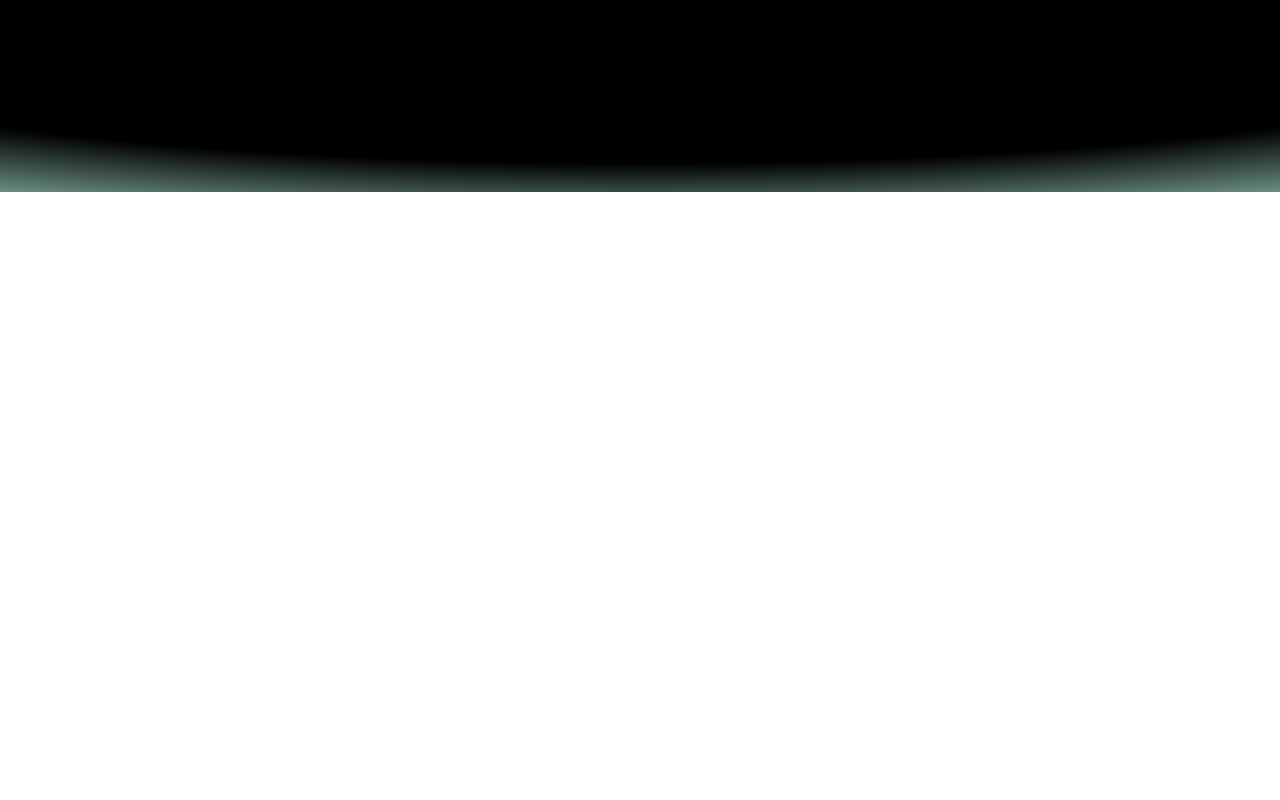
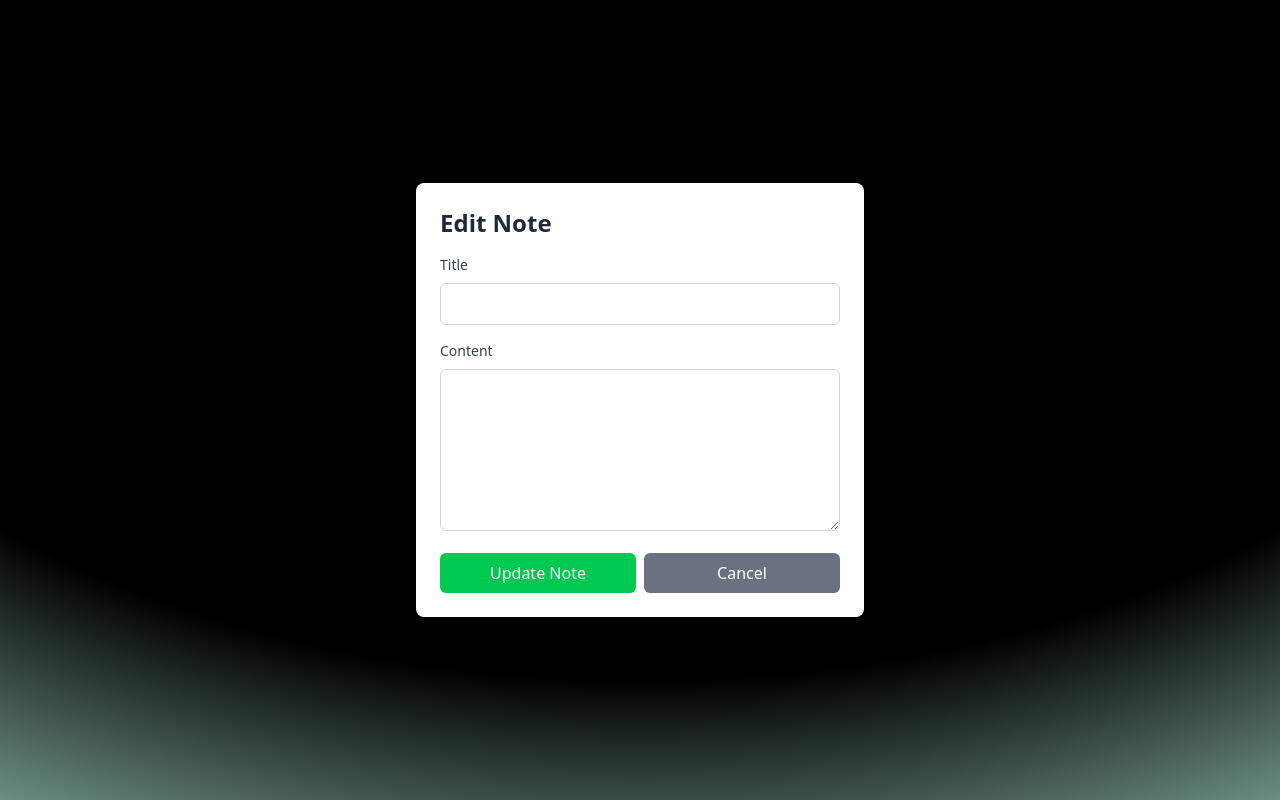
Before and after one commit to Aniket28176/NoteTaking_Application, a React app in the folder frontend/: page /edit-note/1 in a window 1280 px wide. Before the commit this address had no page. Built offline with nearby package versions, Linux system fonts and the light colour scheme; no server answers; the HTML template or start-up script is replaced by a standard one.

Commit message:
updated page

```diff
--- a/frontend/src/App.jsx
+++ b/frontend/src/App.jsx
@@ -1,8 +1,8 @@
 import { Route, Routes } from "react-router";
-
 import HomePage from "./pages/HomePage";
 import CreatePage from "./pages/createPage";
 import NoteDetailPage from "./pages/NoteDetailPage";
+import EditNotePage from "./pages/EditNotePage"; // You'll need to create this
 
 const App = () => {
   return (
@@ -12,6 +12,7 @@ const App = () => {
         <Route path="/" element={<HomePage />} />
         <Route path="/create" element={<CreatePage />} />
         <Route path="/note/:id" element={<NoteDetailPage />} />
+        <Route path="/edit-note/:id" element={<EditNotePage />} /> {/* Add this route */}
       </Routes>
     </div>
   );
--- /dev/null
+++ b/frontend/src/pages/EditNotePage.jsx
@@ -0,0 +1,103 @@
+import { useState, useEffect } from 'react';
+import { useParams, useNavigate } from 'react-router-dom';
+import axios from 'axios';
+
+const EditNotePage = () => {
+  const { id } = useParams();
+  const navigate = useNavigate();
+  const [note, setNote] = useState({
+    title: '',
+    content: ''
+  });
+  const [loading, setLoading] = useState(true);
+
+  useEffect(() => {
+    const fetchNote = async () => {
+      try {
+        const response = await axios.get(`/api/notes/${id}`);
+        setNote(response.data);
+        setLoading(false);
+      } catch (error) {
+        console.error('Error fetching note:', error);
+        setLoading(false);
+      }
+    };
+
+    fetchNote();
+  }, [id]);
+
+  const handleSubmit = async (e) => {
+    e.preventDefault();
+    try {
+      await axios.put(`/api/notes/${id}`, note);
+      navigate('/'); // Redirect to home after successful update
+    } catch (error) {
+      console.error('Error updating note:', error);
+    }
+  };
+
+  const handleChange = (e) => {
+    setNote({
+      ...note,
+      [e.target.name]: e.target.value
+    });
+  };
+
+  if (loading) return <div>Loading...</div>;
+
+  return (
+    <div className="min-h-screen flex items-center justify-center p-4">
+      <form onSubmit={handleSubmit} className="bg-white rounded-lg shadow-lg p-6 w-full max-w-md">
+        <h1 className="text-2xl font-bold mb-4 text-gray-800">Edit Note</h1>
+
+        <div className="mb-4">
+          <label htmlFor="title" className="block text-sm font-medium text-gray-700 mb-2">
+            Title
+          </label>
+          <input
+            type="text"
+            id="title"
+            name="title"
+            value={note.title}
+            onChange={handleChange}
+            className="w-full px-3 py-2 border border-gray-300 rounded-md focus:outline-none focus:ring-2 focus:ring-green-500"
+            required
+          />
+        </div>
+
+        <div className="mb-4">
+          <label htmlFor="content" className="block text-sm font-medium text-gray-700 mb-2">
+            Content
+          </label>
+          <textarea
+            id="content"
+            name="content"
+            value={note.content}
+            onChange={handleChange}
+            rows="6"
+            className="w-full px-3 py-2 border border-gray-300 rounded-md focus:outline-none focus:ring-2 focus:ring-green-500"
+            required
+          />
+        </div>
+
+        <div className="flex gap-2">
+          <button
+            type="submit"
+            className="flex-1 bg-green-500 text-white py-2 px-4 rounded-md hover:bg-green-600 transition-colors"
+          >
+            Update Note
+          </button>
+          <button
+            type="button"
+            onClick={() => navigate('/')}
+            className="flex-1 bg-gray-500 text-white py-2 px-4 rounded-md hover:bg-gray-600 transition-colors"
+          >
+            Cancel
+          </button>
+        </div>
+      </form>
+    </div>
+  );
+};
+
+export default EditNotePage;
```
